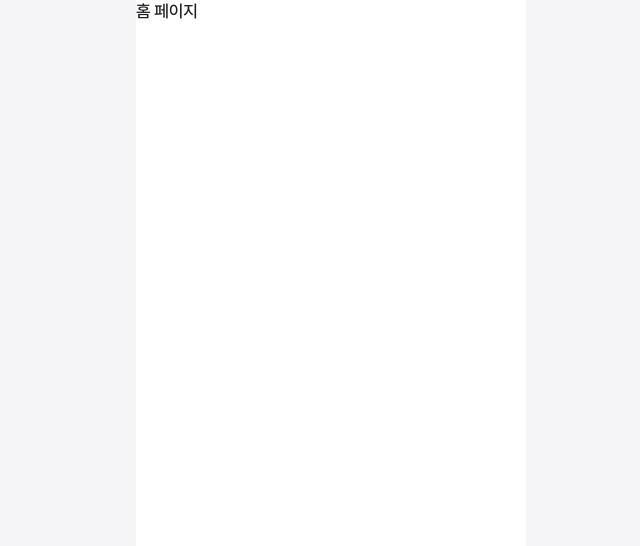
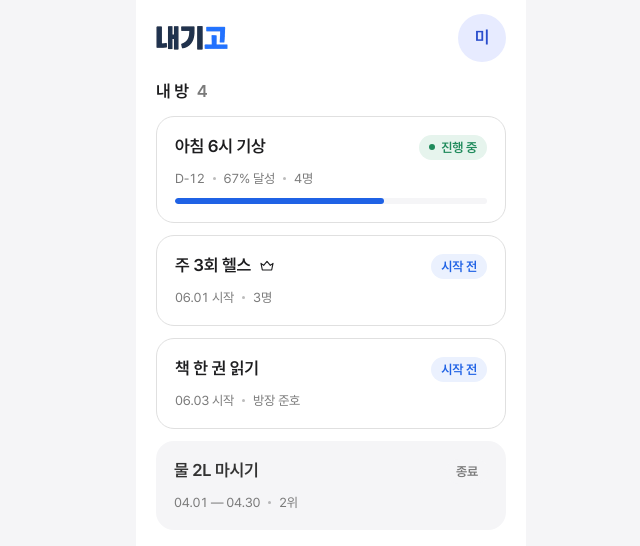
Before and after one commit to NaegiGo/NaegiGo_FE, a Next.js app: page / in a window 1280 px wide. Shown: the top 546 px of the page, without its empty margins (309-949 px from the left). Built offline with nearby package versions, Linux system fonts and the light colour scheme.

Commit message:
✨ Feat: 홈 화면 구현
- 방 카드 4개 상태(진행 중/시작 전 방장/시작 전 참여자/종료) 구현
- Room 타입·목데이터·날짜 포맷 유틸 추가
- 홈 화면 테스트 작성

```diff
--- a/src/app/(main)/page.tsx
+++ b/src/app/(main)/page.tsx
@@ -1,9 +1,48 @@
-import { PagePlaceholder } from "@/components/common/PagePlaceholder";
+import Image from "next/image";
+import { ScreenBody } from "@/components/common/AppShell";
+import { Avatar } from "@/components/common/Avatar";
+import { RoomCard } from "@/components/home/RoomCard";
+import { MOCK_ROOMS } from "@/mocks/rooms";
 
 export default function HomePage() {
+  // TODO: API 연동 시 서버에서 받아온 목록으로 교체
+  const rooms = MOCK_ROOMS;
+
   return (
-    <PagePlaceholder
-      title="홈 페이지"
-    />
+    <ScreenBody className="flex flex-col">
+      <div className="flex items-center justify-between pt-3.5 pb-4.5">
+        {/* 원본 144x48 비율(3:1)에 맞춘 크기 */}
+        <Image
+          src="/images/logo-wordmark.png"
+          alt="내기고"
+          width={72}
+          height={24}
+          priority
+        />
+        {/* TODO: 프로필 메뉴 열기 (다음 작업) */}
+        <button type="button" aria-label="내 프로필">
+          <Avatar name="미니" size="lg" />
+        </button>
+      </div>
+
+      <div className="mb-3 flex items-center gap-2">
+        <h1 className="text-body-lg font-semibold">내 방</h1>
+        <span className="text-body-lg font-semibold text-foreground-secondary tabular-nums">
+          {rooms.length}
+        </span>
+      </div>
+
+      {rooms.length === 0 ? (
+        <p className="py-10 text-center text-body text-foreground-secondary">
+          아직 참여 중인 방이 없어요
+        </p>
+      ) : (
+        <ul className="flex flex-col gap-3">
+          {rooms.map((room) => (
+            <RoomCard key={room.id} room={room} />
+          ))}
+        </ul>
+      )}
+    </ScreenBody>
   );
 }
--- /dev/null
+++ b/src/components/home/RoomCard.tsx
@@ -0,0 +1,117 @@
+import Link from "next/link";
+import CrownIcon from "@/assets/icons/crown.svg";
+import { Card } from "@/components/common/Card";
+import { Chip } from "@/components/common/Chip";
+import { cn } from "@/utils/cn";
+import { formatDateRange, formatMonthDay } from "@/utils/date";
+import type { Room } from "@/types/room";
+
+function MetaDot() {
+  return (
+    <span
+      aria-hidden="true"
+      className="inline-block size-[3px] rounded-full bg-current opacity-50"
+    />
+  );
+}
+
+/** 상태별로 카드 아래 표시되는 부가 정보 */
+function RoomMeta({ room }: { room: Room }) {
+  if (room.status === "active") {
+    return (
+      <>
+        <span className="tabular-nums">D-{room.remainingDays}</span>
+        <MetaDot />
+        <span className="tabular-nums">{room.progressRate}% 달성</span>
+        <MetaDot />
+        <span>{room.memberCount}명</span>
+      </>
+    );
+  }
+
+  if (room.status === "pending") {
+    return (
+      <>
+        <span className="tabular-nums">
+          {formatMonthDay(room.startDate)} 시작
+        </span>
+        <MetaDot />
+        {room.isHost ? (
+          <span>{room.memberCount}명</span>
+        ) : (
+          <span>방장 {room.hostName}</span>
+        )}
+      </>
+    );
+  }
+
+  return (
+    <>
+      <span className="tabular-nums">
+        {formatDateRange(room.startDate, room.endDate)}
+      </span>
+      <MetaDot />
+      <span>{room.rank}위</span>
+    </>
+  );
+}
+
+const STATUS_CHIP = {
+  active: { tone: "active", label: "진행 중", withDot: true },
+  pending: { tone: "pending", label: "시작 전", withDot: false },
+  ended: { tone: "ended", label: "종료", withDot: false },
+} as const;
+
+export function RoomCard({ room }: { room: Room }) {
+  const isEnded = room.status === "ended";
+  const chip = STATUS_CHIP[room.status];
+
+  return (
+    <li>
+      <Link href={`/rooms/${room.id}`} className="block">
+        <Card
+          variant={isEnded ? "soft" : "default"}
+          className="flex flex-col gap-2.5"
+        >
+          <div className="flex items-start justify-between gap-2">
+            <div className="flex items-center gap-2">
+              <h3
+                className={cn(
+                  "text-body-lg font-semibold",
+                  isEnded && "text-foreground-dim",
+                )}
+              >
+                {room.name}
+              </h3>
+              {room.status === "pending" && room.isHost && (
+                <>
+                  <CrownIcon
+                    className="size-4 text-host-foreground"
+                    aria-hidden="true"
+                  />
+                  <span className="sr-only">내가 방장인 방</span>
+                </>
+              )}
+            </div>
+            <Chip tone={chip.tone} withDot={chip.withDot}>
+              {chip.label}
+            </Chip>
+          </div>
+
+          <div className="flex items-center gap-2 text-caption text-foreground-secondary">
+            <RoomMeta room={room} />
+          </div>
+
+          {room.status === "active" && (
+            <div className="h-1.5 w-full overflow-hidden rounded-full bg-surface-muted">
+              <div
+                className="h-full rounded-full bg-primary"
+                style={{ width: `${room.progressRate}%` }}
+              />
+            </div>
+          )}
+        </Card>
+      </Link>
+    </li>
+  );
+}
--- /dev/null
+++ b/src/mocks/rooms.ts
@@ -0,0 +1,48 @@
+import type { Room } from "@/types/room";
+
+/** API 연동 전까지 쓰는 임시 데이터. 프로토타입 홈 화면과 같은 구성이다. */
+export const MOCK_ROOMS: Room[] = [
+  {
+    id: "1",
+    name: "아침 6시 기상",
+    status: "active",
+    isHost: false,
+    hostName: "미니",
+    memberCount: 4,
+    startDate: "2026-05-27",
+    endDate: "2026-06-27",
+    remainingDays: 12,
+    progressRate: 67,
+  },
+  {
+    id: "2",
+    name: "주 3회 헬스",
+    status: "pending",
+    isHost: true,
+    hostName: "미니",
+    memberCount: 3,
+    startDate: "2026-06-01",
+    endDate: "2026-07-01",
+  },
+  {
+    id: "3",
+    name: "책 한 권 읽기",
+    status: "pending",
+    isHost: false,
+    hostName: "준호",
+    memberCount: 5,
+    startDate: "2026-06-03",
+    endDate: "2026-07-03",
+  },
+  {
+    id: "4",
+    name: "물 2L 마시기",
+    status: "ended",
+    isHost: false,
+    hostName: "하늘",
+    memberCount: 4,
+    startDate: "2026-04-01",
+    endDate: "2026-04-30",
+    rank: 2,
+  },
+];
--- /dev/null
+++ b/src/types/room.ts
@@ -0,0 +1,21 @@
+export type RoomStatus = "active" | "pending" | "ended";
+
+export type Room = {
+  id: string;
+  name: string;
+  status: RoomStatus;
+  /** 내가 이 방의 방장인지 */
+  isHost: boolean;
+  hostName: string;
+  memberCount: number;
+  /** YYYY-MM-DD */
+  startDate: string;
+  /** YYYY-MM-DD */
+  endDate: string;
+  /** 진행 중 · 종료까지 남은 일수 */
+  remainingDays?: number;
+  /** 진행 중 · 내 달성률 (0~100) */
+  progressRate?: number;
+  /** 종료 · 내 순위 */
+  rank?: number;
+};
--- /dev/null
+++ b/src/utils/date.ts
@@ -0,0 +1,10 @@
+/** "2026-05-27" → "05.27" */
+export function formatMonthDay(isoDate: string) {
+  const [, month, day] = isoDate.split("-");
+  return `${month}.${day}`;
+}
+
+/** "2026-04-01", "2026-04-30" → "04.01 — 04.30" */
+export function formatDateRange(startDate: string, endDate: string) {
+  return `${formatMonthDay(startDate)} — ${formatMonthDay(endDate)}`;
+}
```
Also changed, not shown: public/images/logo-wordmark.png, 1 other file (tests, documents, lock files or other folders).
